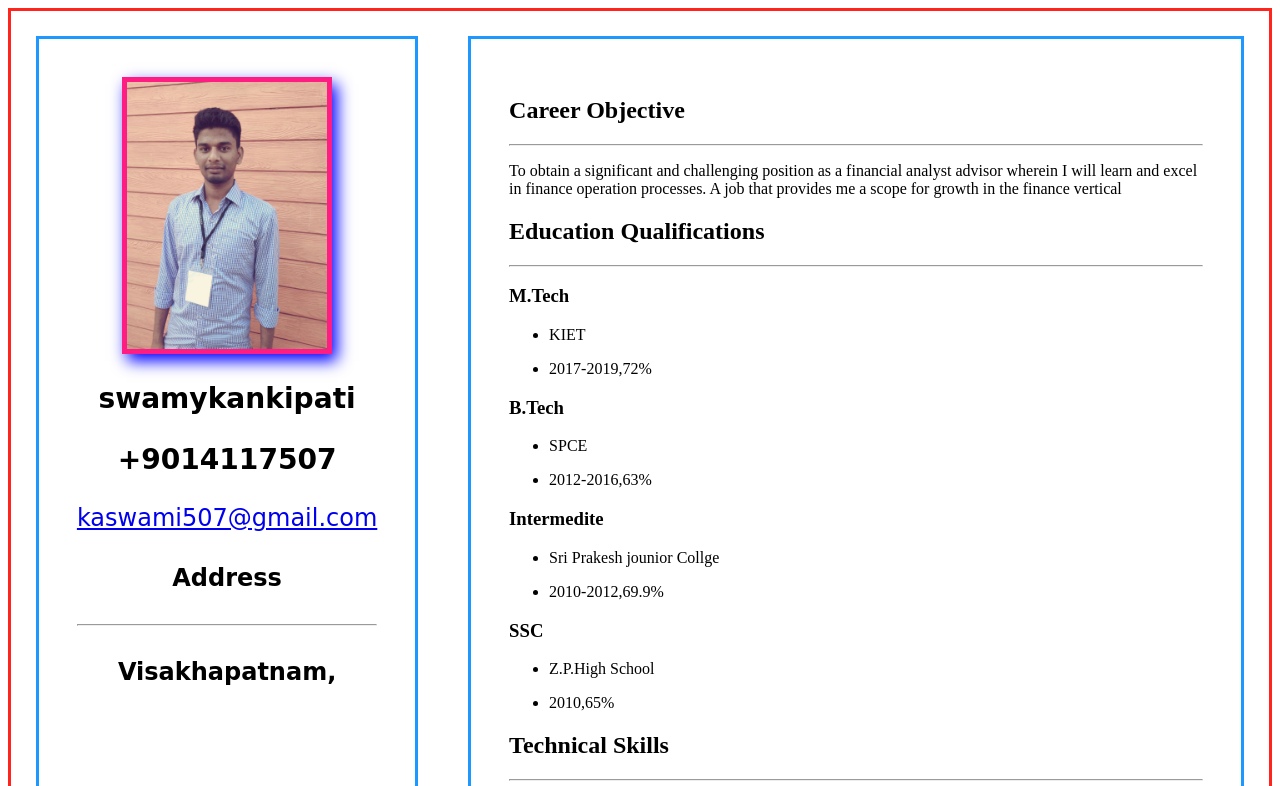
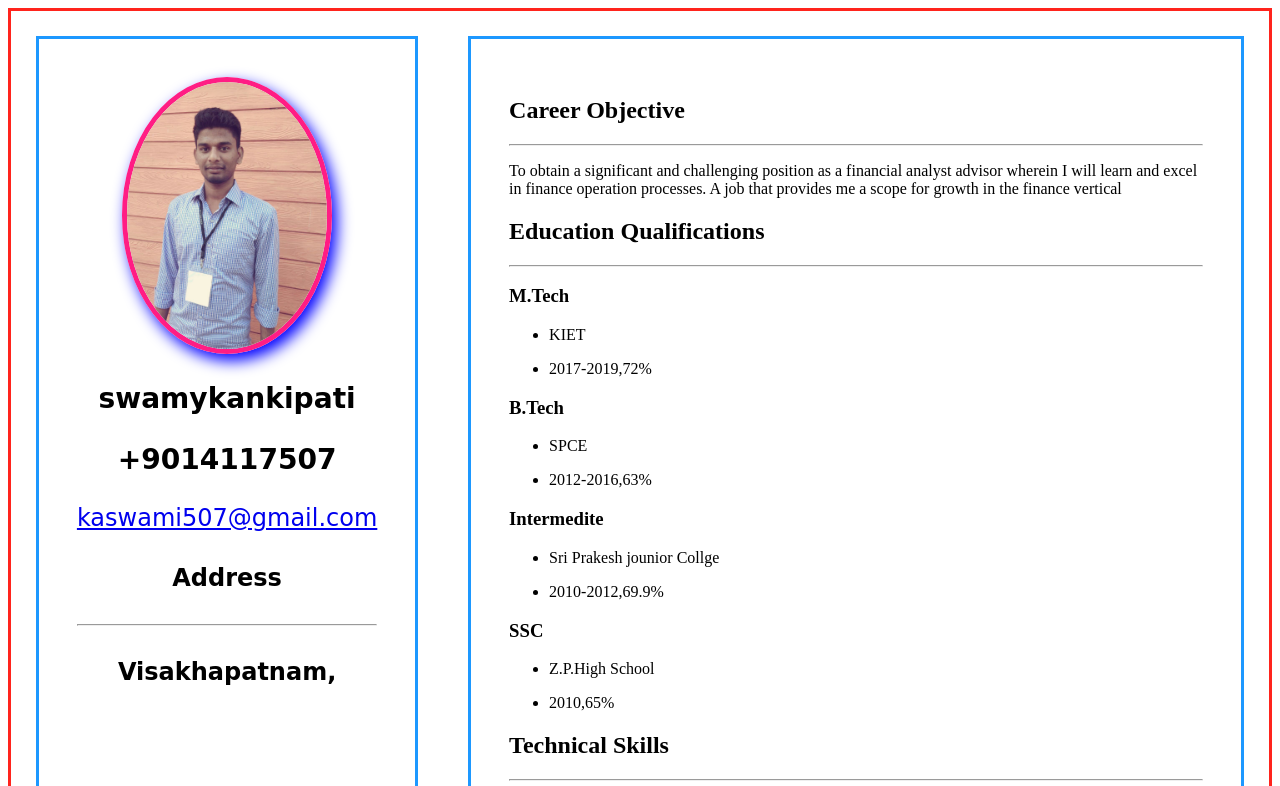
Before and after one commit to swamykankipati/Resume-SwamyKankipati, a plain HTML site: page index.html in a window 1280 px wide. Shown: the top 786 px of the page. Drawn offline with Linux system fonts and the light colour scheme.

Commit message:
added files

```diff
--- a/style.css
+++ b/style.css
@@ -17,7 +17,7 @@
 img{
   width: 200px;
   border: 5px solid #FF1D84;
-  border-radius:;
+  border-radius:50%;
   display: block;
   margin-left: auto;
   margin-right: auto;
```
